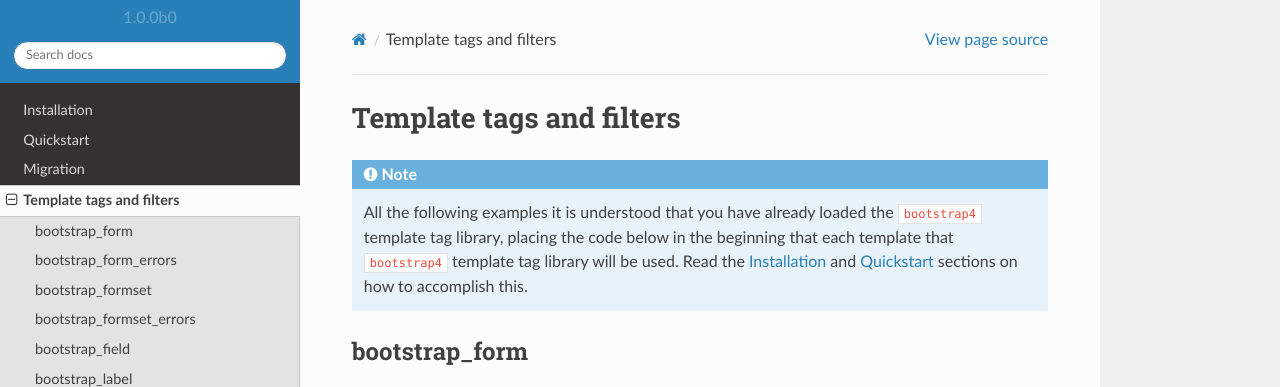
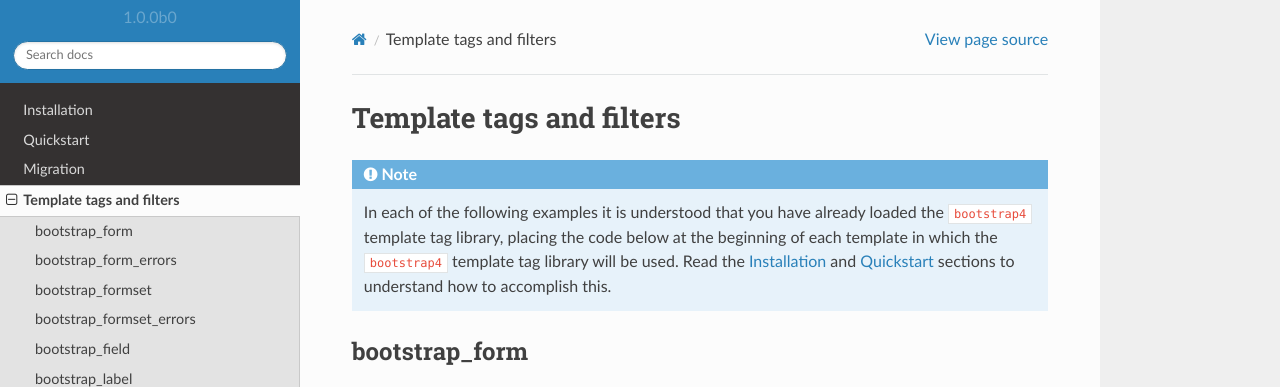
Before and after one commit to heracule/django-bootstrap, a Sphinx documentation site: the page built from docs/templatetags.rst, in a window 1280 px wide and 900 px high, cut to the strip 0-387 px from the top of the window. Built offline with Sphinx 7.4.7 and the Read the Docs theme 2.0.0, drawn with Linux system fonts in a browser that asks for light colours.

Commit message:
Some edits
To improve how this reads.

```diff
--- a/docs/templatetags.rst
+++ b/docs/templatetags.rst
@@ -5,9 +5,9 @@ Template tags and filters
 
 .. note::
 
- All the following examples it is understood that you have already loaded the ``bootstrap4``
- template tag library, placing the code below in the beginning that each template that ``bootstrap4``
- template tag library will be used. Read the :doc:`installation` and :doc:`quickstart` sections on how
+ In each of the following examples it is understood that you have already loaded the ``bootstrap4``
+ template tag library, placing the code below at the beginning of each template in which the ``bootstrap4``
+ template tag library will be used. Read the :doc:`installation` and :doc:`quickstart` sections to understand how
  to accomplish this.
 
 
```
